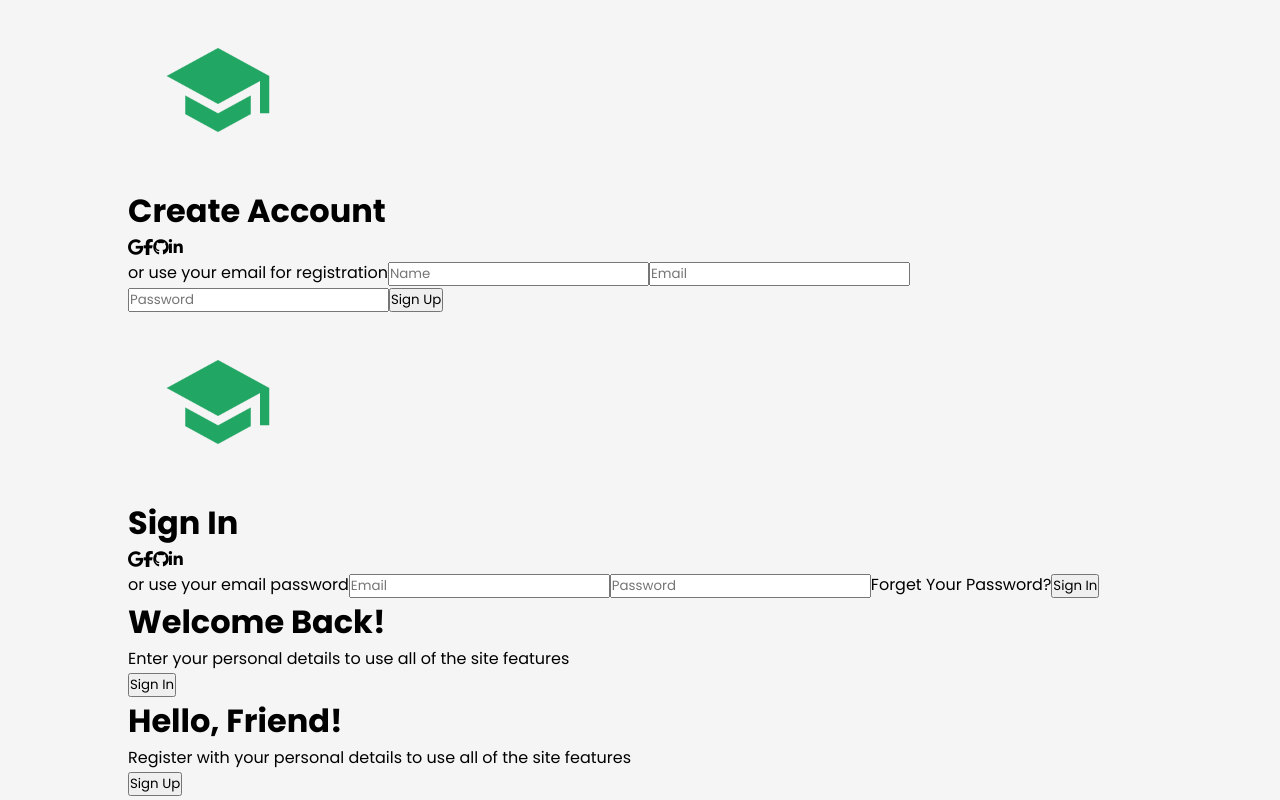
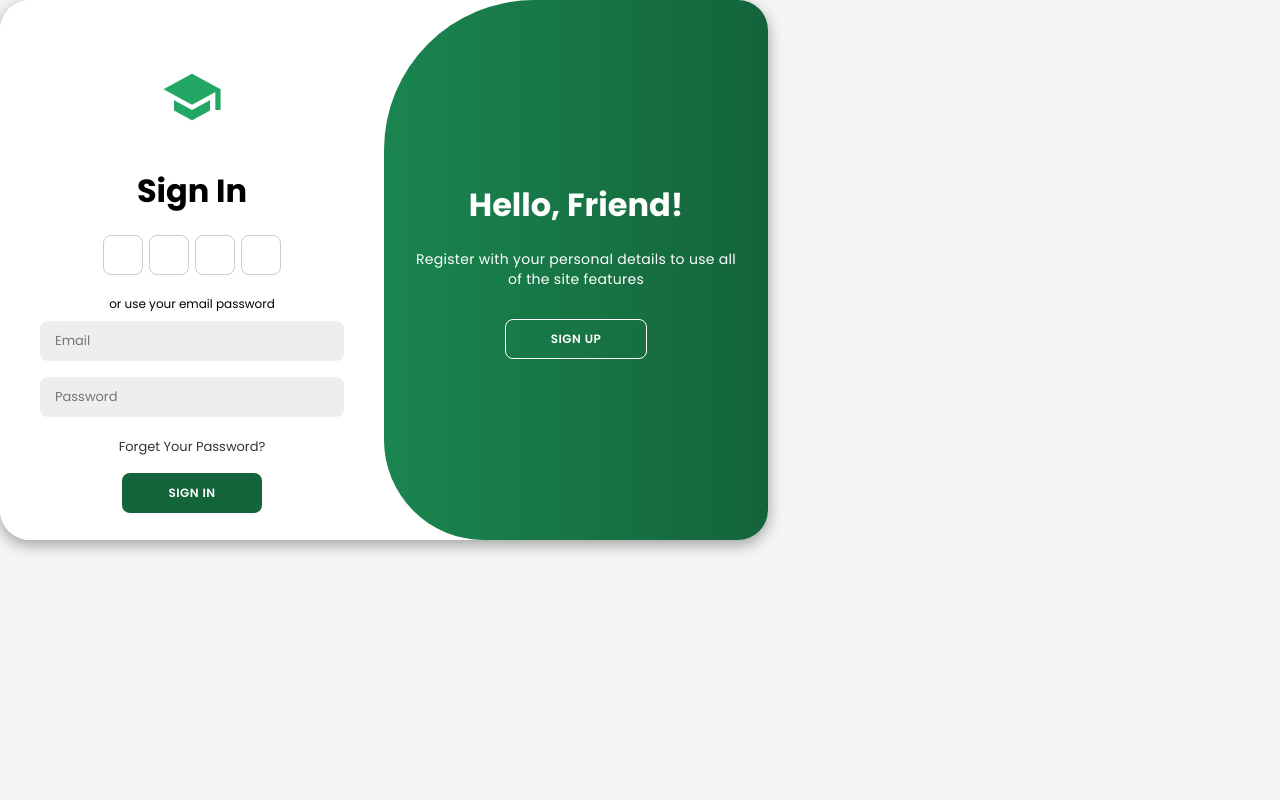
Before and after one commit to AdelZahid/Campus_Website, a React (Vite) app in the folder frontend/: page / in a window 1280 px wide. Built offline with nearby package versions, Linux system fonts and the light colour scheme.

Commit message:
loginpage updated

```diff
--- a/frontend/package.json
+++ b/frontend/package.json
@@ -11,6 +11,7 @@
   },
   "dependencies": {
     "@fortawesome/fontawesome-free": "^6.7.2",
+    "axios": "^1.7.9",
     "font-awesome": "^4.7.0",
     "react": "^18.3.1",
     "react-dom": "^18.3.1",
--- a/frontend/src/pages/LoginPage/LoginPage.jsx
+++ b/frontend/src/pages/LoginPage/LoginPage.jsx
@@ -1,66 +1,106 @@
-import "@fortawesome/fontawesome-free/css/all.min.css";
 import React, { useState } from "react";
 import "./LoginPage.css";
 import campusLogo from "../../assets/logos/campus-icon.png";
+import axios from "axios";
 
-function Login() {
+const Login = () => {
   const [isActive, setIsActive] = useState(false);
+  const [formData, setFormData] = useState({
+    name: "",
+    email: "",
+    password: "",
+  });
+  const [errorMessage, setErrorMessage] = useState("");
 
   const toggleActive = () => {
     setIsActive(!isActive);
+    setErrorMessage(""); // Reset error message when switching
+  };
+
+  const handleChange = (e) => {
+    const { name, value } = e.target;
+    setFormData((prevData) => ({ ...prevData, [name]: value }));
+    if (name === "email" && !value.endsWith("@gmail.com")) {
+      setErrorMessage("Please enter a valid Gmail address.");
+    } else {
+      setErrorMessage("");
+    }
+  };
+
+  const handleSubmit = async (e, type) => {
+    e.preventDefault();
+    setErrorMessage("");
+    const url = `http://localhost:5000/api/auth/${type}`;
+    const data =
+      type === "register"
+        ? formData
+        : { email: formData.email, password: formData.password };
+
+    try {
+      const res = await axios.post(url, data);
+      console.log(res.data);
+      if (type === "register") alert("Registration successful!");
+      setFormData({ name: "", email: "", password: "" }); // Clear fields on success
+    } catch (err) {
+      setErrorMessage(
+        err.response?.data?.message || "Something went wrong. Try again."
+      );
+    }
   };
 
   return (
+    <body className="login-page">
       <div className={`container ${isActive ? "active" : ""}`} id="container">
         <div className="form-container sign-up">
-        <form>
-          {}
+          <form onSubmit={(e) => handleSubmit(e, "register")}>
             <img src={campusLogo} alt="Campus Logo" className="logo" />
             <h1>Create Account</h1>
             <div className="social-icons">
-            <a href="#" className="icon">
-              <i className="fa-brands fa-google"></i>
+              {["google", "facebook-f", "github", "linkedin-in"].map((icon) => (
+                <a key={icon} href="#" className="icon">
+                  <i className={`fab fa-${icon}`}></i>
                 </a>
-            <a href="#" className="icon">
-              <i className="fa-brands fa-facebook-f"></i>
-            </a>
-            <a href="#" className="icon">
-              <i className="fa-brands fa-github"></i>
-            </a>
-            <a href="#" className="icon">
-              <i className="fa-brands fa-linkedin-in"></i>
-            </a>
+              ))}
             </div>
             <span>or use your email for registration</span>
-          <input type="text" placeholder="Name" />
-          <input type="email" placeholder="Email" />
-          <input type="password" placeholder="Password" />
+            {["name", "email", "password"].map((field) => (
+              <input
+                key={field}
+                type={field === "password" ? "password" : "text"}
+                name={field}
+                placeholder={field.charAt(0).toUpperCase() + field.slice(1)}
+                value={formData[field]}
+                onChange={handleChange}
+              />
+            ))}
+            {errorMessage && <p className="error-message">{errorMessage}</p>}
             <button type="submit">Sign Up</button>
           </form>
         </div>
 
         <div className="form-container sign-in">
-        <form>
-          {}
+          <form onSubmit={(e) => handleSubmit(e, "login")}>
             <img src={campusLogo} alt="Campus Logo" className="logo" />
             <h1>Sign In</h1>
             <div className="social-icons">
-            <a href="#" className="icon">
-              <i className="fa-brands fa-google"></i>
+              {["google", "facebook-f", "github", "linkedin-in"].map((icon) => (
+                <a key={icon} href="#" className="icon">
+                  <i className={`fab fa-${icon}`}></i>
                 </a>
-            <a href="#" className="icon">
-              <i className="fa-brands fa-facebook-f"></i>
-            </a>
-            <a href="#" className="icon">
-              <i className="fa-brands fa-github"></i>
-            </a>
-            <a href="#" className="icon">
-              <i className="fa-brands fa-linkedin-in"></i>
-            </a>
+              ))}
             </div>
             <span>or use your email password</span>
-          <input type="email" placeholder="Email" />
-          <input type="password" placeholder="Password" />
+            {["email", "password"].map((field) => (
+              <input
+                key={field}
+                type={field}
+                name={field}
+                placeholder={field.charAt(0).toUpperCase() + field.slice(1)}
+                value={formData[field]}
+                onChange={handleChange}
+              />
+            ))}
+            {errorMessage && <p className="error-message">{errorMessage}</p>}
             <a href="#">Forget Your Password?</a>
             <button type="submit">Sign In</button>
           </form>
@@ -88,7 +128,8 @@ function Login() {
           </div>
         </div>
       </div>
+    </body>
   );
-}
+};
 
 export default Login;
```
Also changed, not shown: 1 other file (tests, documents, lock files or other folders). Lines whose indentation alone changed are shown as unchanged.
